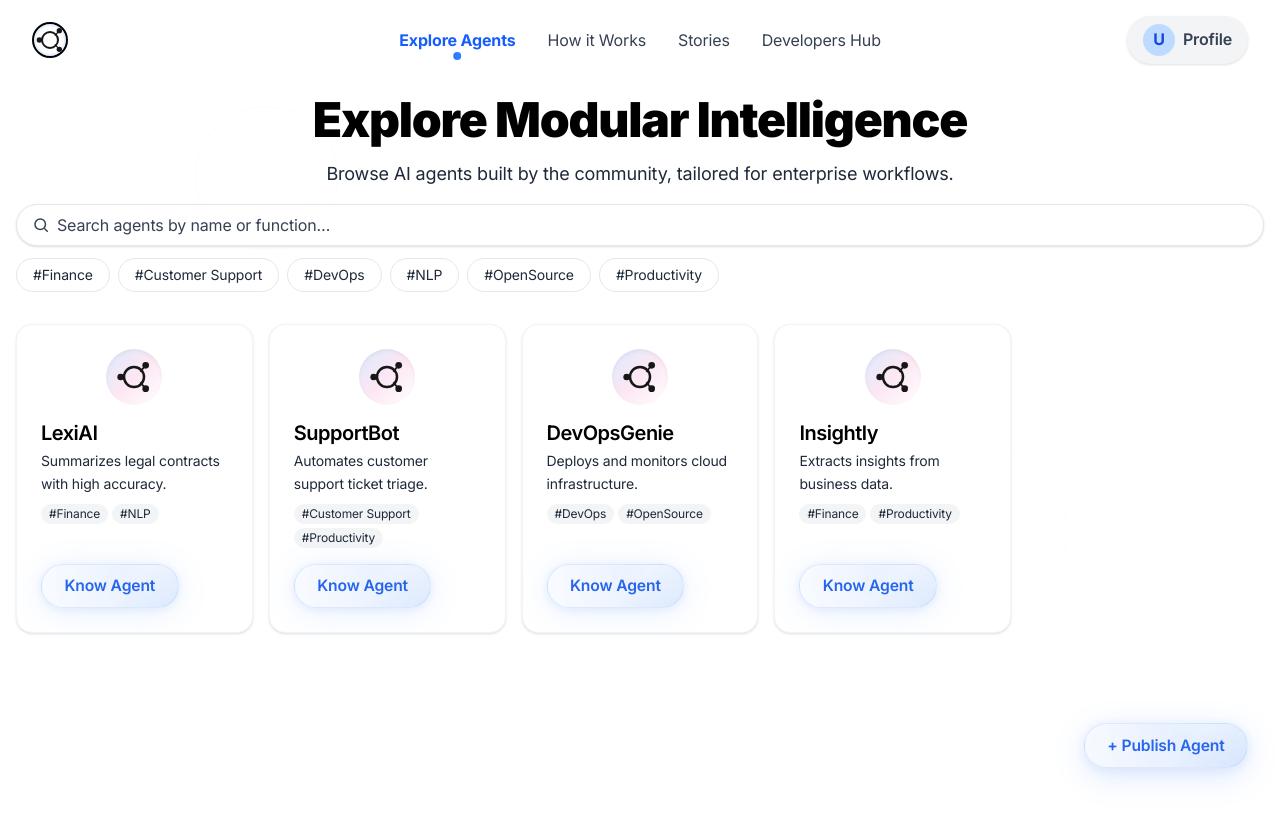
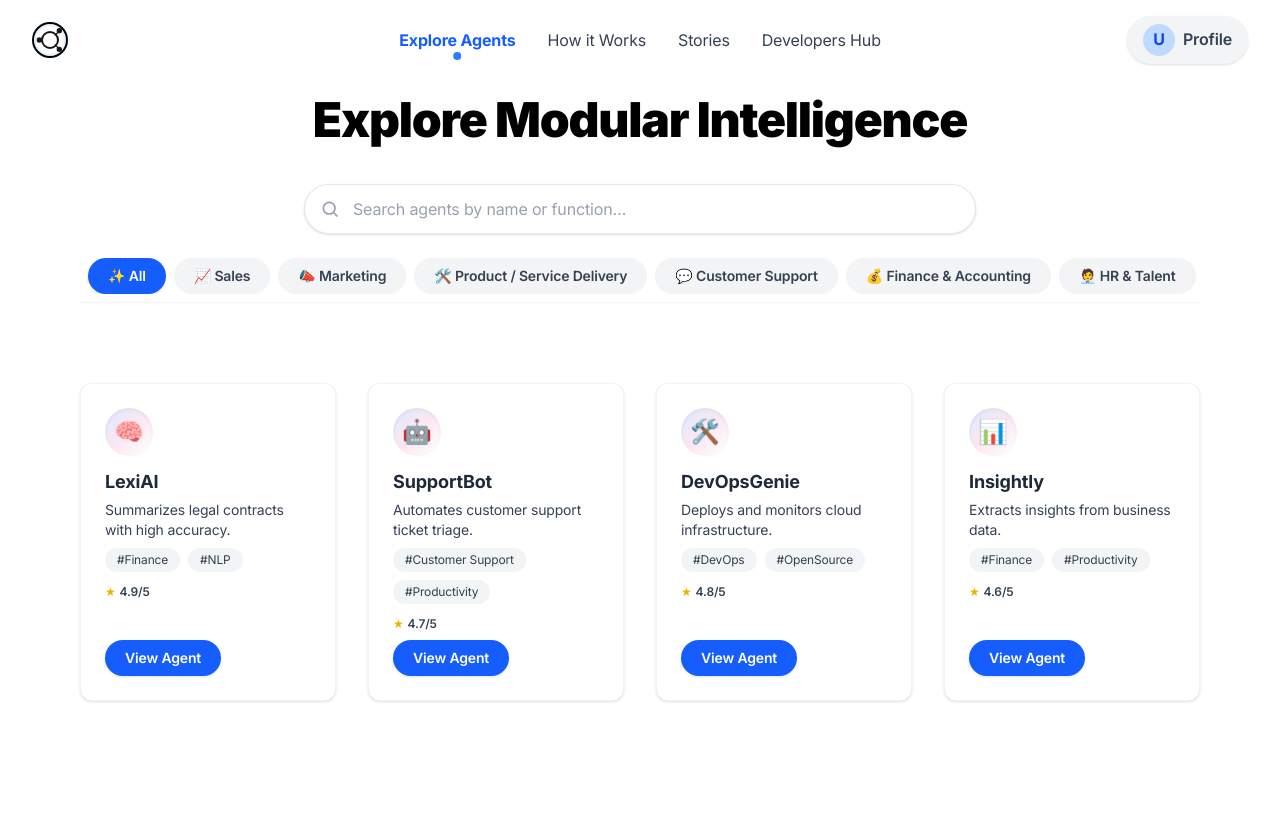
Before and after one commit to thesathwik/openAgent, a Next.js app: page /agents in a window 1280 px wide. Built offline with nearby package versions, Linux system fonts and the light colour scheme.

Commit message:
Step 2: Revamp Explore Agents page with search, sticky category tabs, and new AgentCard layout. Improved filtering, spacing, and accessibility.

```diff
--- a/src/app/agents/page.tsx
+++ b/src/app/agents/page.tsx
@@ -1,5 +1,5 @@
 'use client';
-import React, { useState } from 'react';
+import React, { useState, useRef } from 'react';
 import Image from 'next/image';
 import Link from 'next/link';
 import { Navbar } from '../components';
@@ -11,211 +11,249 @@ const AGENTS = [
     name: 'LexiAI',
     description: 'Summarizes legal contracts with high accuracy.',
     tags: ['Finance', 'NLP'],
-    icon: '/logo-mark.svg',
+    icon: '🧠',
+    category: 'finance',
+    rating: 4.9,
   },
   {
     id: 2,
     name: 'SupportBot',
     description: 'Automates customer support ticket triage.',
     tags: ['Customer Support', 'Productivity'],
-    icon: '/logo-mark.svg',
+    icon: '🤖',
+    category: 'support',
+    rating: 4.7,
   },
   {
     id: 3,
     name: 'DevOpsGenie',
     description: 'Deploys and monitors cloud infrastructure.',
     tags: ['DevOps', 'OpenSource'],
-    icon: '/logo-mark.svg',
+    icon: '🛠️',
+    category: 'operations',
+    rating: 4.8,
   },
   {
     id: 4,
     name: 'Insightly',
     description: 'Extracts insights from business data.',
     tags: ['Finance', 'Productivity'],
-    icon: '/logo-mark.svg',
+    icon: '📊',
+    category: 'data',
+    rating: 4.6,
   },
 ];
 
+const CATEGORIES = [
+  {
+    id: 'sales',
+    icon: '📈',
+    title: 'Sales',
+    description: 'Automate lead generation, follow-ups, and CRM handoffs.',
+    agentCount: 12,
+  },
+  {
+    id: 'marketing',
+    icon: '📣',
+    title: 'Marketing',
+    description: 'Campaign automation, content, and analytics.',
+    agentCount: 8,
+  },
+  {
+    id: 'product',
+    icon: '🛠️',
+    title: 'Product / Service Delivery',
+    description: 'Streamline delivery, QA, and feedback loops.',
+    agentCount: 7,
+  },
+  {
+    id: 'support',
+    icon: '💬',
+    title: 'Customer Support',
+    description: 'Automate ticketing, chat, and helpdesk workflows.',
+    agentCount: 10,
+  },
+  {
+    id: 'finance',
+    icon: '💰',
+    title: 'Finance & Accounting',
+    description: 'Automate invoicing, reconciliation, and reporting.',
+    agentCount: 6,
+  },
+  {
+    id: 'hr',
+    icon: '🧑‍💼',
+    title: 'HR & Talent',
+    description: 'Recruitment, onboarding, and HR automation.',
+    agentCount: 5,
+  },
+  {
+    id: 'operations',
+    icon: '⚙️',
+    title: 'Operations',
+    description: 'Optimize logistics, procurement, and workflows.',
+    agentCount: 9,
+  },
+  {
+    id: 'data',
+    icon: '📊',
+    title: 'Data & Analytics',
+    description: 'Insights, dashboards, and data pipelines.',
+    agentCount: 11,
+  },
+];
+
+type CategoryCardProps = {
+  icon: string;
+  title: string;
+  description: string;
+  agentCount: number;
+  onClick: () => void;
+};
+
+function CategoryCard({ icon, title, description, agentCount, onClick }: CategoryCardProps) {
+  return (
+    <button
+      onClick={onClick}
+      className="w-full rounded-xl bg-gradient-to-br from-white via-gray-50 to-blue-50 hover:scale-105 transition-transform duration-200 shadow-sm hover:shadow-md border border-gray-100 flex flex-col items-start p-5 gap-2 focus:outline-none group relative overflow-hidden"
+      style={{ minHeight: 140 }}
+    >
+      <span className="text-2xl mb-1">{icon}</span>
+      <span className="font-bold text-lg text-gray-800 mb-1">{title}</span>
+      <span className="text-sm text-gray-700 mb-2">{description}</span>
+      <span className="text-xs bg-blue-100 text-blue-700 rounded-full px-3 py-1 font-semibold absolute top-4 right-4 group-hover:bg-blue-200 transition">+{agentCount} Agents</span>
+      <span className="absolute inset-0 rounded-xl pointer-events-none group-hover:shadow-inner group-hover:bg-blue-50/30 transition-all duration-200" />
+    </button>
+  );
+}
+
+function SearchInput({ value, onChange }: { value: string; onChange: (v: string) => void }) {
+  return (
+    <div className="w-full flex items-center justify-center py-4">
+      <div className="relative w-full max-w-2xl">
+        <span className="absolute left-4 top-1/2 -translate-y-1/2 text-gray-400">
+          <svg width="20" height="20" fill="none" stroke="currentColor" strokeWidth="2" viewBox="0 0 24 24"><circle cx="11" cy="11" r="7" /><line x1="21" y1="21" x2="16.65" y2="16.65" /></svg>
+        </span>
+        <input
+          type="text"
+          value={value}
+          onChange={e => onChange(e.target.value)}
+          placeholder="Search agents by name or function…"
+          className="w-full pl-12 pr-4 py-3 rounded-full border border-gray-200 bg-white text-base text-gray-800 placeholder-gray-400 focus:outline-none focus:border-blue-400 transition-all duration-200 shadow-sm focus-within:shadow-lg"
+        />
+      </div>
+    </div>
+  );
+}
+
+type CategoryTabsProps = {
+  categories: typeof CATEGORIES;
+  active: string;
+  onSelect: (id: string) => void;
+};
+
+function CategoryTabs({ categories, active, onSelect }: CategoryTabsProps) {
+  const ref = useRef<HTMLDivElement>(null);
+  return (
+    <div ref={ref} className="sticky top-[90px] z-20 bg-white/95 border-b border-gray-100 w-full flex items-center justify-center py-2 mb-8">
+      <div className="flex gap-2 overflow-x-auto px-2">
+        {categories.map(cat => (
+          <button
+            key={cat.id}
+            onClick={() => onSelect(cat.id)}
+            className={`px-5 py-2 rounded-full font-semibold text-sm whitespace-nowrap transition-all duration-200
+              ${active === cat.id ? 'bg-blue-600 text-white shadow' : 'bg-gray-100 text-gray-700 hover:bg-blue-50'}`}
+          >
+            {cat.icon} {cat.title}
+          </button>
+        ))}
+      </div>
+    </div>
+  );
+}
+
+type AgentCardProps = {
+  name: string;
+  description: string;
+  tags: string[];
+  icon: string;
+  rating?: number;
+  onClick: () => void;
+};
+
+function AgentCard({ name, description, tags, icon, rating, onClick }: AgentCardProps) {
+  return (
+    <div className="bg-white rounded-xl border border-gray-100 shadow-sm hover:shadow-md transition-all duration-200 p-6 flex flex-col items-start group hover:scale-[1.02] cursor-pointer" onClick={onClick}>
+      <div className="w-12 h-12 rounded-full bg-gradient-to-br from-blue-100 via-pink-100 to-white flex items-center justify-center text-2xl mb-3 shadow-inner">{icon}</div>
+      <div className="font-bold text-lg text-gray-800 mb-1 truncate w-full">{name}</div>
+      <div className="text-gray-700 text-sm mb-2 line-clamp-2 w-full">{description}</div>
+      <div className="flex flex-wrap gap-2 mb-3">
+        {tags.slice(0, 3).map(tag => (
+          <span key={tag} className="rounded-full bg-gray-100 text-xs text-gray-700 px-3 py-1 font-medium">#{tag}</span>
+        ))}
+      </div>
+      {rating && (
+        <div className="flex items-center gap-1 text-xs text-yellow-500 mb-2">
+          <span>★</span>
+          <span className="font-semibold text-gray-700">{rating}/5</span>
+        </div>
+      )}
+      <button className="mt-auto bg-blue-600 text-white px-5 py-2 rounded-full font-semibold text-sm shadow hover:bg-blue-700 transition-all duration-200 focus:outline-none">View Agent</button>
+    </div>
+  );
+}
+
 export default function ExploreAgentsPage() {
   const [search, setSearch] = useState('');
-  const [selectedTags, setSelectedTags] = useState<string[]>([]);
+  const [activeCategory, setActiveCategory] = useState('all');
 
-  const filteredAgents = AGENTS.filter(agent =>
-    (search === '' || agent.name.toLowerCase().includes(search.toLowerCase()) || agent.description.toLowerCase().includes(search.toLowerCase())) &&
-    (selectedTags.length === 0 || selectedTags.every(tag => agent.tags.includes(tag)))
-  );
+  // Filter agents by search and category
+  const filteredAgents = AGENTS.filter(agent => {
+    const matchesSearch =
+      search === '' ||
+      agent.name.toLowerCase().includes(search.toLowerCase()) ||
+      agent.description.toLowerCase().includes(search.toLowerCase()) ||
+      agent.tags.some(tag => tag.toLowerCase().includes(search.toLowerCase()));
+    const matchesCategory = activeCategory === 'all' || agent.category === activeCategory;
+    return matchesSearch && matchesCategory;
+  });
 
   return (
     <div className="relative min-h-screen bg-white pb-16 font-sans">
       <Navbar />
-      {/* Faint SVG background and radial fade */}
-      <div className="absolute inset-0 z-0 pointer-events-none">
-        <svg width="100%" height="100%" viewBox="0 0 1440 900" fill="none" className="w-full h-full absolute opacity-2">
-          <circle cx="300" cy="200" r="80" stroke="#a5b4fc" strokeWidth="2" />
-          <circle cx="1100" cy="600" r="100" stroke="#fbcfe8" strokeWidth="2" />
-          <line x1="300" y1="200" x2="1100" y2="600" stroke="#e0e7ef" strokeWidth="1.5" opacity="0.5" />
-          <circle cx="700" cy="400" r="60" stroke="#e0e7ef" strokeWidth="2" />
-        </svg>
-        <div className="absolute left-1/2 top-1/2 -translate-x-1/2 -translate-y-1/2 w-[900px] h-[600px] bg-gradient-radial from-blue-50/30 via-white/0 to-transparent opacity-20 blur-2xl" />
+      <div className="max-w-4xl mx-auto pt-24 pb-2 px-4 flex flex-col items-center">
+        <h1 className="text-3xl md:text-5xl font-extrabold text-black mb-4 tracking-tight text-center max-w-3xl font-sans">Explore Modular Intelligence</h1>
       </div>
-      {/* Header */}
-      <div className="relative z-10 max-w-3xl mx-auto pt-24 pb-2 px-4 flex flex-col items-center">
-        <h1 className="text-3xl md:text-5xl font-extrabold text-black mb-4 tracking-tight text-center max-w-3xl font-sans">Explore Modular Intelligence</h1>
-        <p className="text-lg text-gray-800 mb-2 text-center max-w-2xl font-sans">Browse AI agents built by the community, tailored for enterprise workflows.</p>
+      <div className="max-w-3xl mx-auto w-full px-4">
+        <SearchInput value={search} onChange={setSearch} />
       </div>
-      {/* Search bar and filters anchored together */}
-      <div className="relative z-10 max-w-screen-xl mx-auto flex flex-col gap-3 px-4 font-sans">
-        <div className="relative w-full flex items-center">
-          <span className="absolute left-4 top-1/2 -translate-y-1/2 text-gray-700">
-            <svg width="18" height="18" fill="none" stroke="currentColor" strokeWidth="2" viewBox="0 0 24 24"><circle cx="11" cy="11" r="7" /><line x1="21" y1="21" x2="16.65" y2="16.65" /></svg>
-          </span>
-          <input
-            type="text"
-            value={search}
-            onChange={e => setSearch(e.target.value)}
-            placeholder="Search agents by name or function…"
-            className="w-full pl-10 pr-4 py-2 rounded-3xl border border-gray-200 bg-white text-base text-gray-800 placeholder-gray-700 focus:outline-none focus:border-blue-400 transition-all duration-200 shadow-sm focus-within:shadow-lg font-sans"
-          />
-        </div>
-        <div className="flex flex-wrap gap-2 items-center mt-0 font-sans">
-          {AGENT_TAGS.map(tag => (
-            <button
-              key={tag}
-              className={`px-4 py-1.5 rounded-full text-sm border transition-all duration-200 cursor-pointer font-sans ${selectedTags.includes(tag)
-                ? 'bg-blue-50 text-blue-600 font-semibold border-blue-200'
-                : 'bg-white text-gray-800 font-medium border-gray-200 hover:bg-gray-100 hover:font-semibold'}`}
-              onClick={() => setSelectedTags(selectedTags.includes(tag) ? selectedTags.filter(t => t !== tag) : [...selectedTags, tag])}
-              type="button"
-            >
-              #{tag}
-            </button>
-          ))}
+      <div className="max-w-6xl mx-auto w-full px-4">
+        <CategoryTabs
+          categories={[{ id: 'all', icon: '✨', title: 'All', description: '', agentCount: AGENTS.length }, ...CATEGORIES]}
+          active={activeCategory}
+          onSelect={setActiveCategory}
+        />
+      </div>
+      <div className="max-w-6xl mx-auto w-full px-4">
+        <div className="grid grid-cols-1 sm:grid-cols-2 lg:grid-cols-3 xl:grid-cols-4 gap-8 py-12">
+          {filteredAgents.length > 0 ? (
+            filteredAgents.map(agent => (
+              <AgentCard
+                key={agent.id}
+                name={agent.name}
+                description={agent.description}
+                tags={agent.tags}
+                icon={agent.icon}
+                rating={agent.rating}
+                onClick={() => {}}
+              />
+            ))
+          ) : (
+            <div className="col-span-full text-center text-gray-400 py-12 font-sans">No agents found.</div>
+          )}
         </div>
       </div>
-      {/* Agents grid */}
-      <div className="relative z-10 max-w-screen-xl mx-auto px-4 grid grid-cols-1 sm:grid-cols-2 md:grid-cols-3 lg:grid-cols-4 xl:grid-cols-5 gap-x-4 gap-y-10 mt-8 font-sans">
-        {filteredAgents.map(agent => (
-          <div
-            key={agent.id}
-            className="group bg-white rounded-2xl border border-gray-100 shadow-sm hover:shadow-lg transition-all duration-200 hover:-translate-y-2 flex flex-col items-start p-6 cursor-pointer relative overflow-hidden font-sans"
-          >
-            {/* Animated orb/icon */}
-            <div className="mb-4 self-center">
-              <div className="w-14 h-14 rounded-full bg-gradient-to-br from-blue-100 via-pink-100 to-white flex items-center justify-center shadow-inner group-hover:scale-110 group-hover:shadow-lg transition-all duration-300">
-                <Image src={agent.icon} alt={agent.name} width={40} height={40} className="transition-transform duration-300 group-hover:scale-110 group-hover:animate-pulse-slow" />
-              </div>
-            </div>
-            <div className="font-semibold text-xl text-black mb-1 text-left tracking-tight leading-tight font-sans">{agent.name}</div>
-            <div className="text-gray-800 text-sm mb-2 text-left line-clamp-2 leading-relaxed font-sans">{agent.description}</div>
-            <div className="flex flex-wrap gap-1 mb-4 justify-start font-sans">
-              {agent.tags.map(tag => (
-                <span key={tag} className="px-2 py-0.5 rounded-full bg-gray-100 text-xs text-gray-800 font-medium font-sans">#{tag}</span>
-              ))}
-            </div>
-            <div className="flex w-full justify-start mt-auto font-sans">
-              <Link
-                href={`/agents/${agent.id}`}
-                className="know-agent-btn"
-                style={{ minWidth: '120px', fontWeight: 600, fontSize: '0.98rem', letterSpacing: '-0.01em', padding: '0.55rem 1.4rem' }}
-              >
-                Know Agent
-              </Link>
-            </div>
-          </div>
-        ))}
-        {filteredAgents.length === 0 && (
-          <div className="col-span-full text-center text-gray-800 py-12 font-sans">No agents found.</div>
-        )}
-      </div>
-      {/* Fixed Publish Agent Button */}
-      <Link
-        href="/agents/new"
-        className="publish-agent-btn"
-        style={{ fontWeight: 600, fontSize: '0.98rem', letterSpacing: '-0.01em', padding: '0.55rem 1.4rem' }}
-      >
-        + Publish Agent
-      </Link>
-      <style jsx global>{`
-        @keyframes float {
-          0% { transform: translateY(0px); }
-          50% { transform: translateY(-8px); }
-          100% { transform: translateY(0px); }
-        }
-        .animate-float {
-          animation: float 2.4s ease-in-out infinite;
-        }
-        .know-agent-btn {
-          display: flex;
-          align-items: center;
-          justify-content: center;
-          padding: 0.75rem 2.2rem;
-          border-radius: 9999px;
-          background: linear-gradient(135deg, rgba(255,255,255,0.7) 60%, rgba(59,130,246,0.13) 100%);
-          box-shadow: 0 4px 32px 0 rgba(59,130,246,0.13), 0 1.5px 8px 0 rgba(59,130,246,0.10), 0 0 0 0 rgba(59,130,246,0.10);
-          border: 1.5px solid rgba(59,130,246,0.18);
-          color: #2563eb;
-          font-family: 'Inter', Arial, Helvetica, sans-serif;
-          font-weight: 600;
-          transition: all 0.18s cubic-bezier(.4,0,.2,1);
-          backdrop-filter: blur(8px);
-          -webkit-backdrop-filter: blur(8px);
-          position: relative;
-          overflow: hidden;
-        }
-        .know-agent-btn::before {
-          content: '';
-          position: absolute;
-          inset: 0;
-          border-radius: 9999px;
-          background: radial-gradient(circle at 60% 40%, rgba(59,130,246,0.10) 0%, rgba(59,130,246,0.03) 100%);
-          z-index: 0;
-        }
-        .know-agent-btn:hover, .know-agent-btn:focus {
-          color: #fff;
-          background: linear-gradient(135deg, #2563eb 60%, #60a5fa 100%);
-          box-shadow: 0 8px 32px 0 rgba(59,130,246,0.18), 0 2px 12px 0 rgba(59,130,246,0.10);
-          border: 1.5px solid #2563eb;
-        }
-        .know-agent-btn span {
-          position: relative;
-          z-index: 1;
-        }
-        .publish-agent-btn {
-          position: fixed;
-          bottom: 2rem;
-          right: 2rem;
-          z-index: 50;
-          display: flex;
-          align-items: center;
-          justify-content: center;
-          padding: 0.85rem 2.4rem;
-          border-radius: 9999px;
-          background: linear-gradient(135deg, rgba(255,255,255,0.85) 60%, rgba(59,130,246,0.15) 100%);
-          box-shadow: 0 8px 32px 0 rgba(59,130,246,0.18), 0 2px 12px 0 rgba(59,130,246,0.10);
-          border: 1.5px solid rgba(59,130,246,0.18);
-          color: #2563eb;
-          font-family: 'Inter', Arial, Helvetica, sans-serif;
-          font-weight: 600;
-          transition: all 0.18s cubic-bezier(.4,0,.2,1);
-          backdrop-filter: blur(10px);
-          -webkit-backdrop-filter: blur(10px);
-          overflow: hidden;
-        }
-        .publish-agent-btn::before {
-          content: '';
-          position: absolute;
-          inset: 0;
-          border-radius: 9999px;
-          background: radial-gradient(circle at 60% 40%, rgba(59,130,246,0.13) 0%, rgba(59,130,246,0.04) 100%);
-          z-index: 0;
-        }
-        .publish-agent-btn:hover, .publish-agent-btn:focus {
-          color: #fff;
-          background: linear-gradient(135deg, #2563eb 60%, #60a5fa 100%);
-          box-shadow: 0 12px 36px 0 rgba(59,130,246,0.22), 0 4px 16px 0 rgba(59,130,246,0.13);
-          border: 1.5px solid #2563eb;
-        }
-      `}</style>
+      {/* TODO: Featured/View All sections in next step */}
     </div>
   );
 }
```
